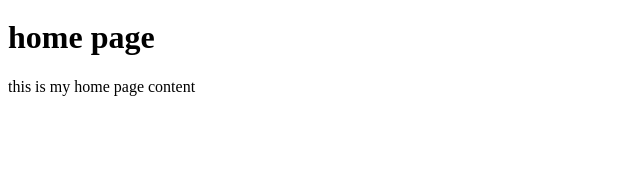
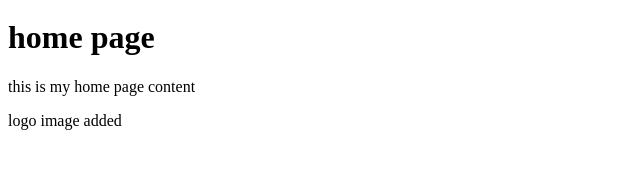
Before and after one commit to AfsibaLulu/git_practice01, a plain HTML site: page index.html in a window 1280 px wide. Shown: the part 463-632 px from the top of the page, without its empty margins (0-640 px from the left). Drawn offline with Linux system fonts and the light colour scheme.

Commit message:
added paragraph

```diff
--- a/index.html
+++ b/index.html
@@ -4,5 +4,6 @@
         <img src="images/white-logo.png" alt="">
         <h1>home page</h1>
         <p>this is my home page content</p>
+        <p>logo image added</p>
     </body>
 </html>
```
